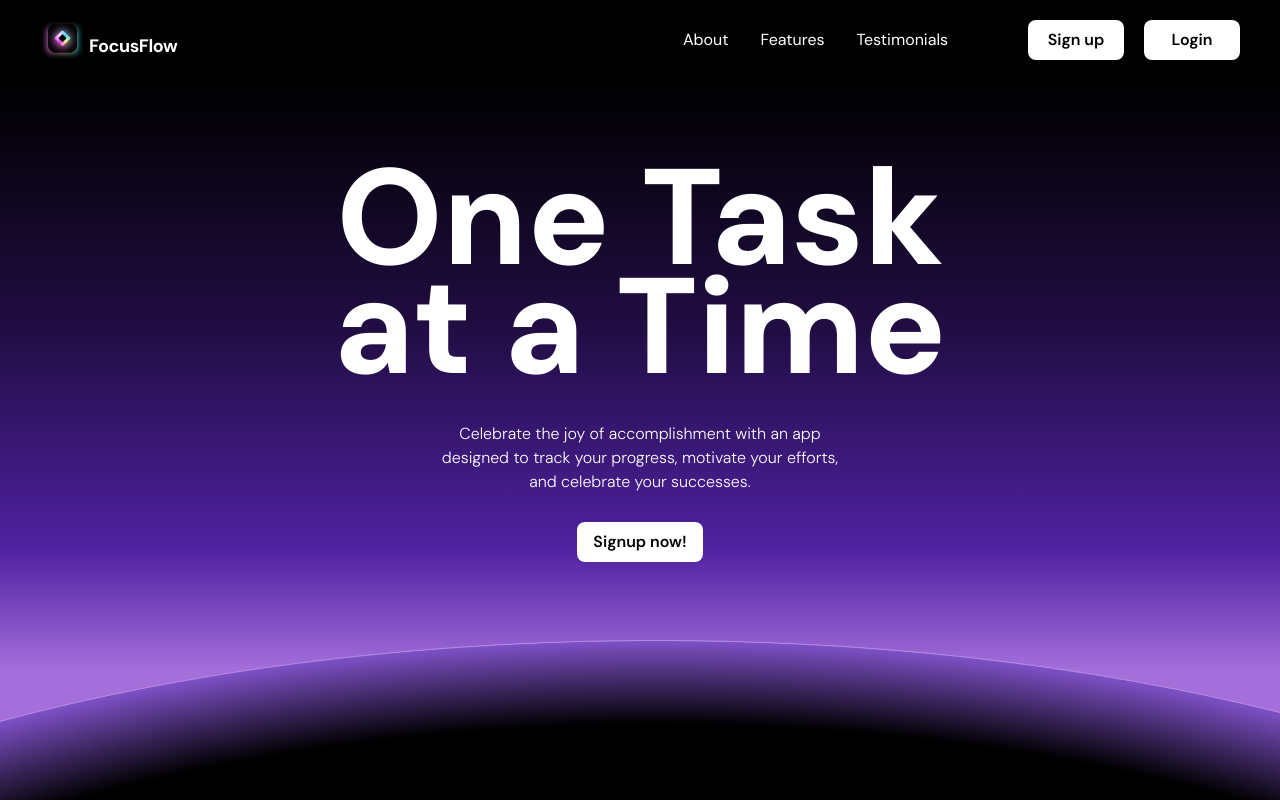
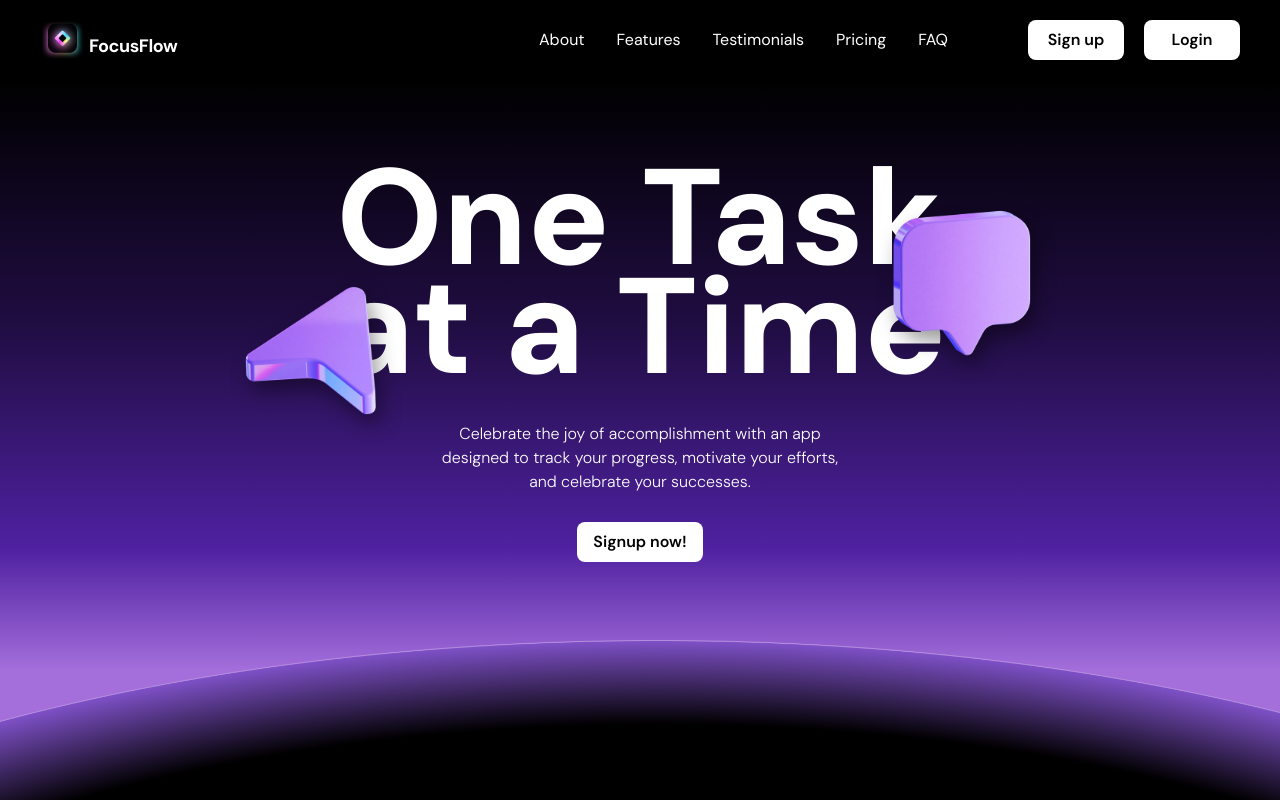
Before and after one commit to justinedoc/focus-flow, a React (Vite) app: page / in a window 1280 px wide. Shown: the top 800 px of the page. Built offline with nearby package versions, Linux system fonts and the light colour scheme.

Commit message:
hero overlays added

```diff
--- a/src/components/landing/constants/NavItems.ts
+++ b/src/components/landing/constants/NavItems.ts
@@ -16,4 +16,12 @@ export const navItems: NavItemsTypes[] = [
     name: "Testimonials",
     link: "#testimonials",
   },
+  {
+    name: "Pricing",
+    link: "#pricing",
+  },
+  {
+    name: "FAQ",
+    link: "#help",
+  },
 ];
--- a/src/components/landing/pages/Faq.tsx
+++ b/src/components/landing/pages/Faq.tsx
@@ -1,4 +1,4 @@
-import { FaCross, FaPlus } from "react-icons/fa6";
+import { FaPlus } from "react-icons/fa6";
 import { faqs, type FaqsType } from "../constants/Faq";
 import SectionHeader from "../ui/SectionHeader";
 import { useRef, useState } from "react";
--- a/src/components/landing/pages/Hero.tsx
+++ b/src/components/landing/pages/Hero.tsx
@@ -1,5 +1,7 @@
 import Button from "../ui/Button";
 import SectionHeader from "../ui/SectionHeader";
+import heroIconSend from "../../../assets/icons/send-icon.png";
+import heroIconMsg from "../../../assets/icons/msg-icon.png";
 
 function Hero() {
   return (
@@ -14,6 +16,19 @@ function Hero() {
         <SectionHeader description="Celebrate the joy of accomplishment with an app designed to track your progress, motivate your efforts, and celebrate your successes." />
         <Button>Signup now!</Button>
       </main>
+
+      <img
+        src={heroIconMsg}
+        alt="message"
+        loading="lazy"
+        className="absolute top-32 size-[9.5rem] right-60 z-20 drop-shadow-2xl"
+      />
+      <img
+        src={heroIconSend}
+        alt="message"
+        loading="lazy"
+        className="absolute top-48 size-[9.5rem] left-60 z-20 drop-shadow-2xl "
+      />
     </section>
   );
 }
--- a/src/components/landing/pages/Testimonials.tsx
+++ b/src/components/landing/pages/Testimonials.tsx
@@ -5,7 +5,7 @@ import TestimonialCard from "../ui/TestimonialCard";
 function Testimonials() {
   return (
     <section
-      id="#testimonials"
+      id="testimonials"
       className="__section-padding flex flex-col items-center bg-gradient-to-b from-[#4F21A1] to-black text-white"
     >
       <SectionHeader title="Testimonials" />
--- a/tailwind.config.js
+++ b/tailwind.config.js
@@ -12,6 +12,10 @@ export default {
         "text-gradient":
           "linear-gradient(90deg, #DD7DFF 0%, #E1CD86 29%, #8BCB92 51%, #71C2EF 76%, #3BFFFF 100%)",
       },
+
+      dropShadow: {
+        "2xl": "5px 10px 10px rgba(0, 0, 0, 0.4)", // Customize the shadow here
+      },
     },
   },
   plugins: [],
```
